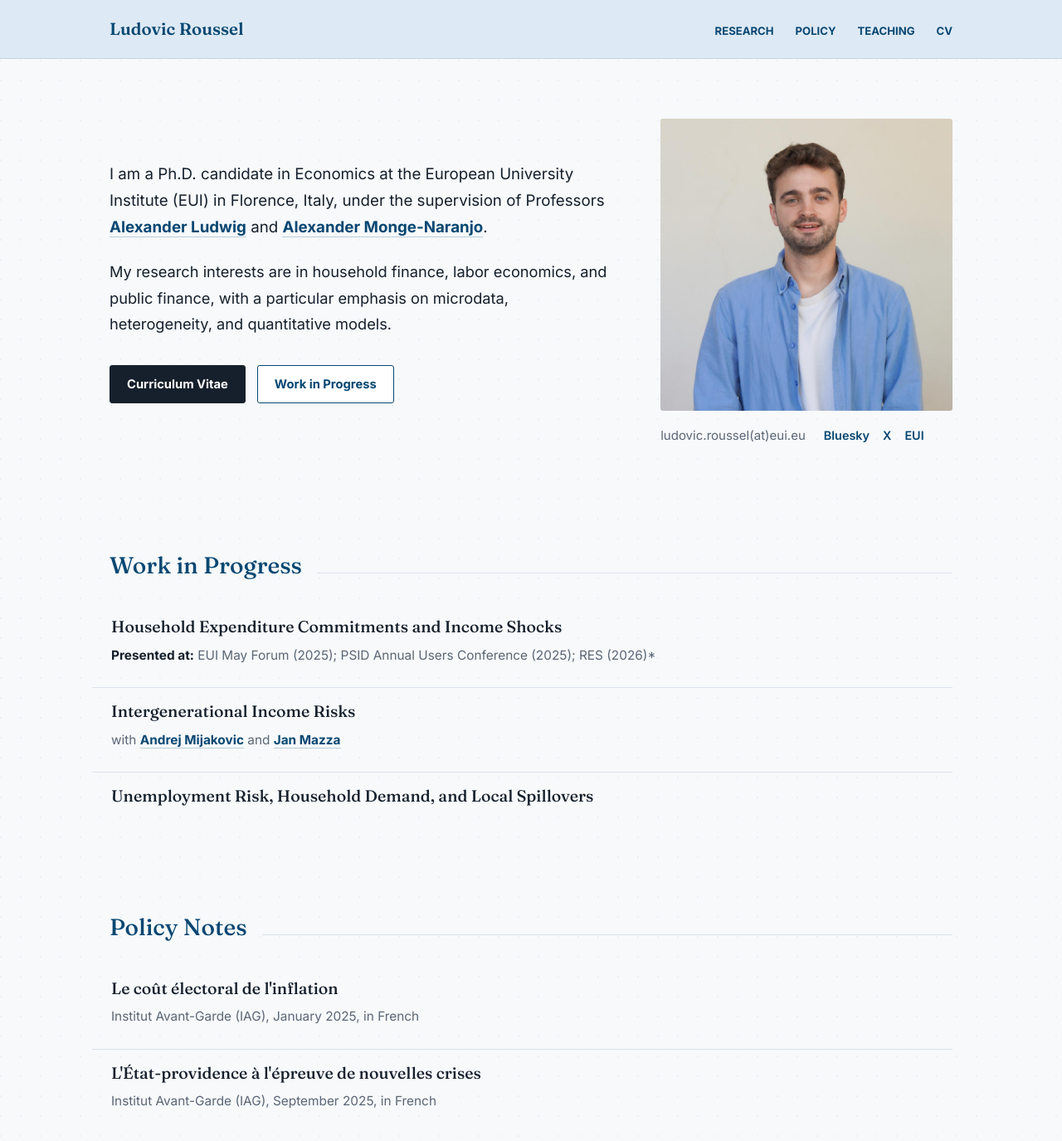
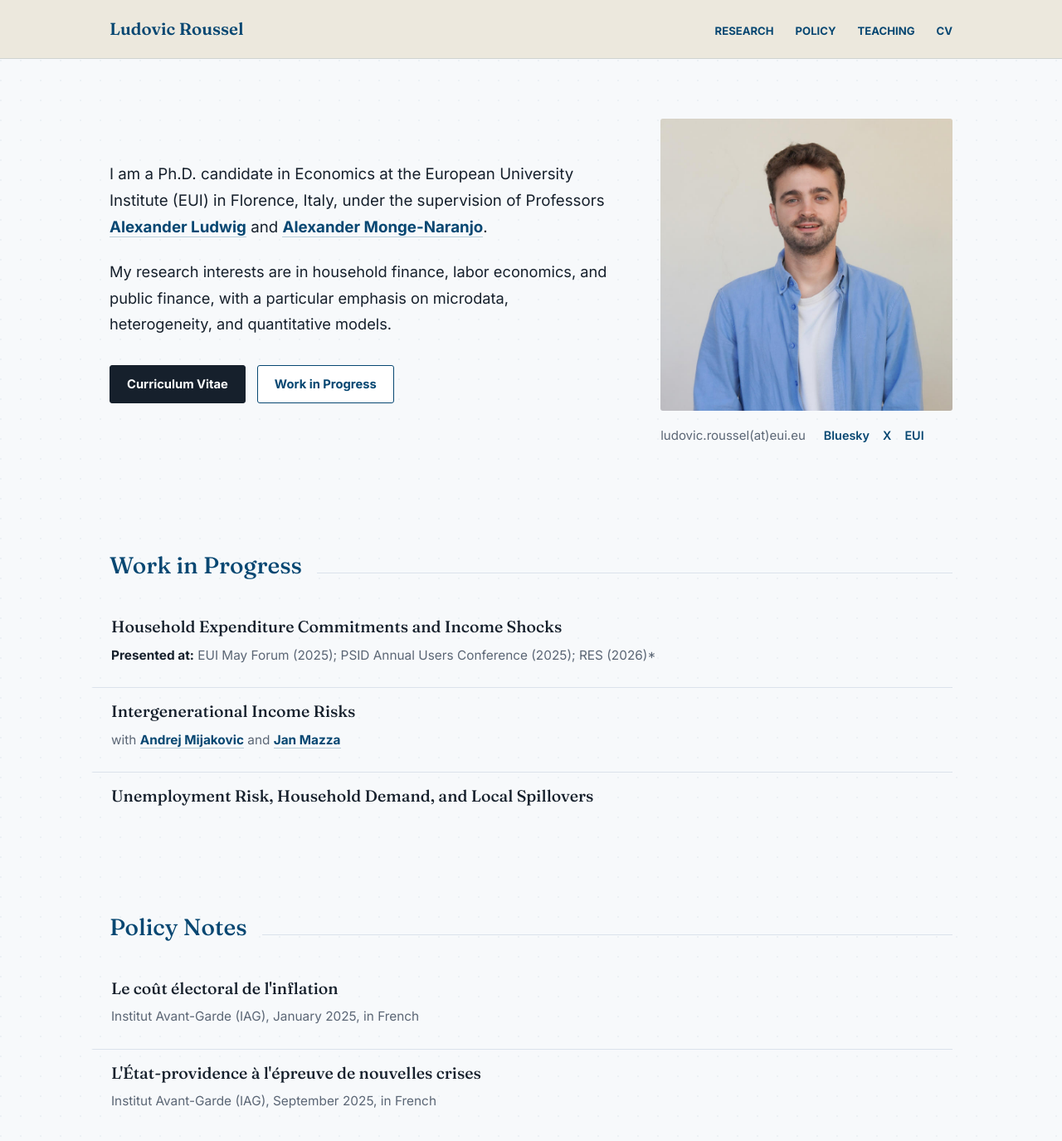
Before and after one commit to LudovicRoussel/ludovicroussel.github.io, a Jekyll site: the page built from index.md, in a window 1280 px wide and 1400 px high. Shown: the top 1375 px of the window at 83% size. Built offline with Jekyll 4.4.1, drawn with Linux system fonts in a browser that asks for light colours.

Commit message:
Restore warm header background

```diff
--- a/_sass/site.scss
+++ b/_sass/site.scss
@@ -1,5 +1,5 @@
 $paper: #f7f9fb;
-$paperWarm: #dce8f4;
+$paperWarm: #ebe7dc;
 $paperDeep: #e9eef4;
 $ink: #16202c;
 $muted: #5b6675;
@@ -57,7 +57,7 @@ a:hover {
   position: sticky;
   top: 0;
   z-index: 20;
-  background: rgba(220, 232, 244, 0.95);
+  background: rgba(235, 231, 220, 0.95);
   backdrop-filter: blur(10px);
   border-bottom: 1px solid rgba(7, 71, 114, 0.12);
 }
```
